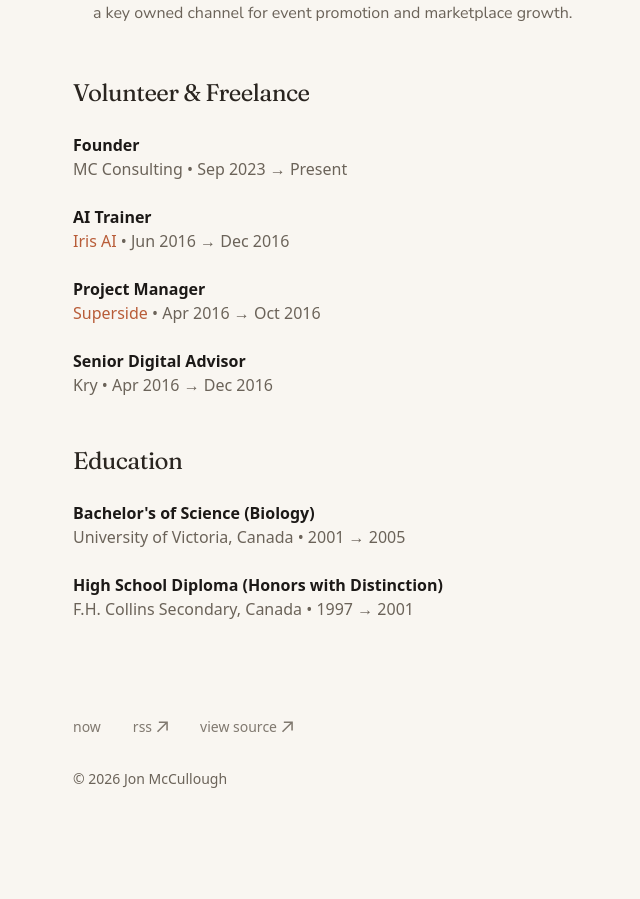
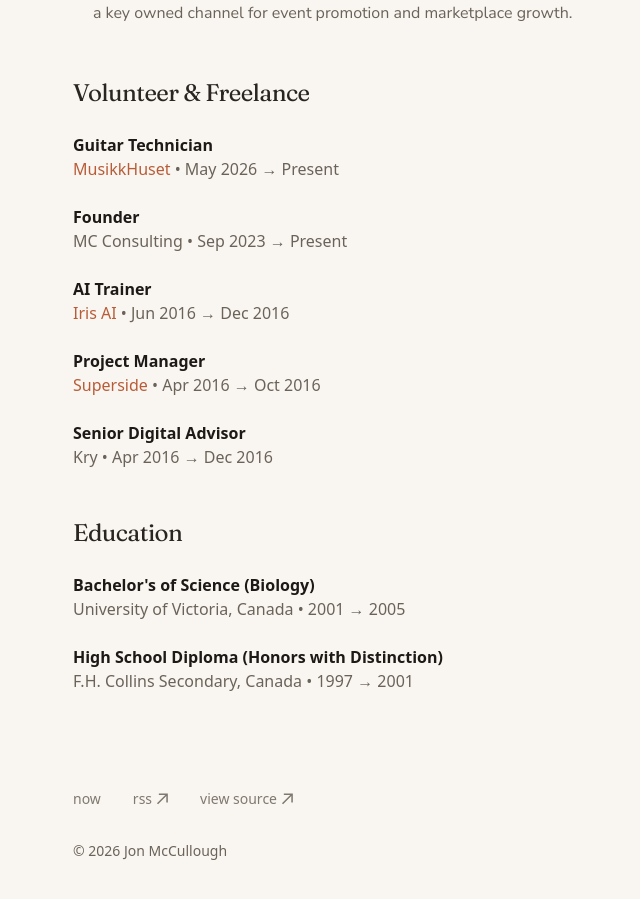
Before and after one commit to jonmccull/blog, a Next.js app: page /cv in a window 1280 px wide. Shown: the part 3000-3899 px from the top of the page, without its empty margins (279-919 px from the left). Before the commit the page ends 3853 px from the top, so only its background shows below. Built offline with nearby package versions, Linux system fonts and the light colour scheme.

Commit message:
Add Guitar Technician at MusikkHuset to CV volunteer section

```diff
--- a/app/cv/page.tsx
+++ b/app/cv/page.tsx
@@ -92,6 +92,13 @@ export default function CVPage() {
       <FadeIn delay={0.3}>
         <Section title="Volunteer & Freelance">
           <ExperienceItem
+            position="Guitar Technician"
+            company="MusikkHuset"
+            companyLink="https://musikkhuset.com"
+            startDate="May 2026"
+            endDate="Present"
+          />
+          <ExperienceItem
             position="Founder"
             company="MC Consulting"
             startDate="Sep 2023"
```
